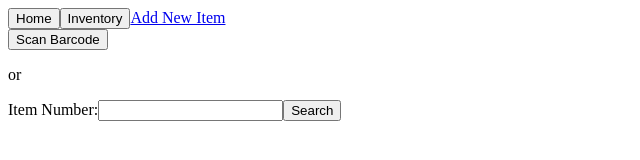
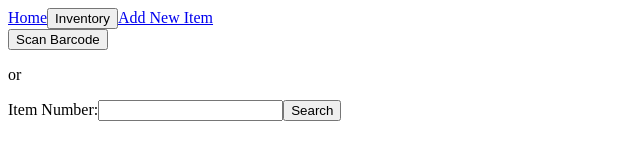
Before and after one commit to Git-Vdim-Hub/lunchroom-inventory-app, a React (Create React App) app in the folder client/: page / in a window 1280 px wide. Shown: the top 160 px of the page, without its empty margins (0-640 px from the left). Built offline with nearby package versions, Linux system fonts and the light colour scheme.

Commit message:
Added link to home

```diff
--- a/client/src/components/Navbar/index.js
+++ b/client/src/components/Navbar/index.js
@@ -5,7 +5,7 @@
 	return (
 		<div>
 			<div className="navbar">
-				<button onClick={() => console.log("Takes you to Home")}>Home</button>
+				<Link to={"/"} onClick={() => console.log("Takes you to Home")}>Home</Link>
 				<button onClick={() => console.log("Takes you to Inventory Page")}>Inventory</button>
 				<Link to={"./AddItem"} onClick={() => console.log("Takes you to Add Page")}>Add New Item</Link>
 			</div>
```
